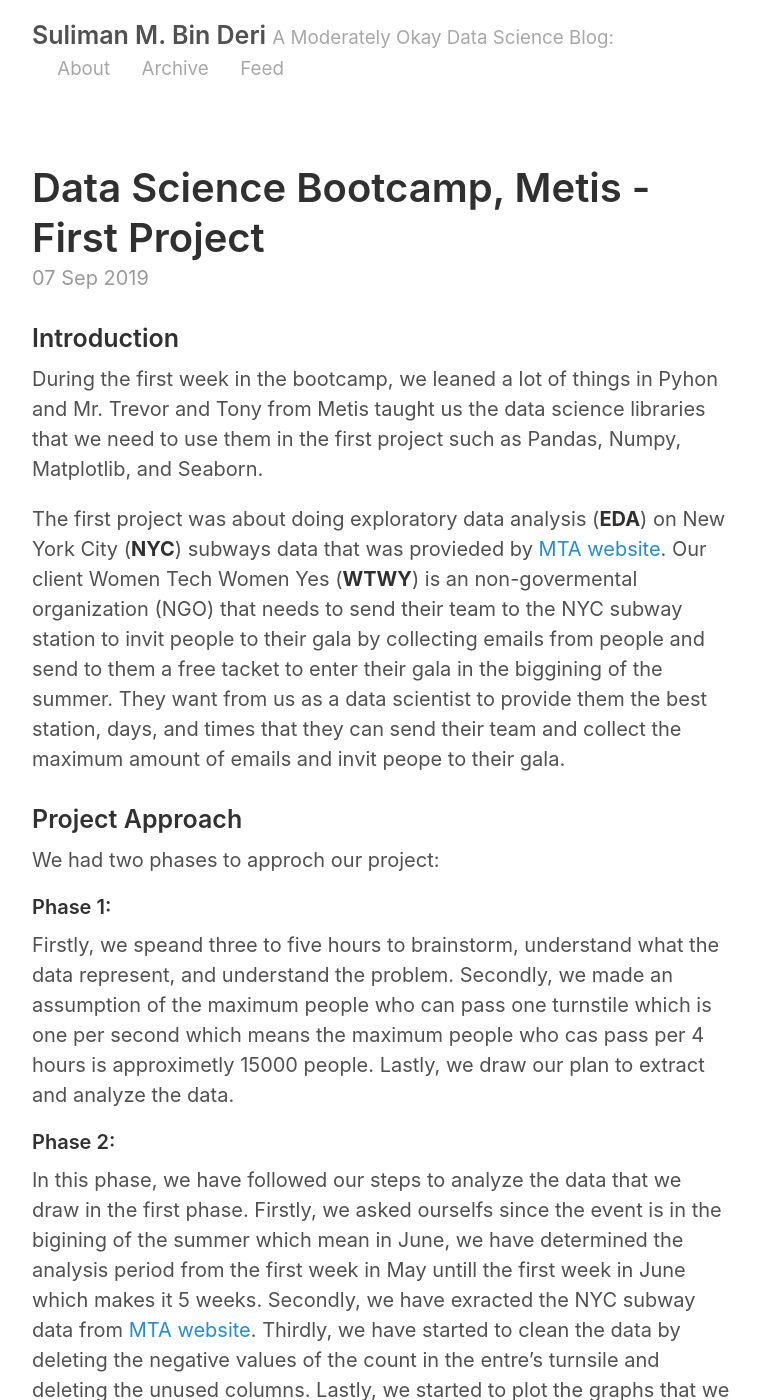
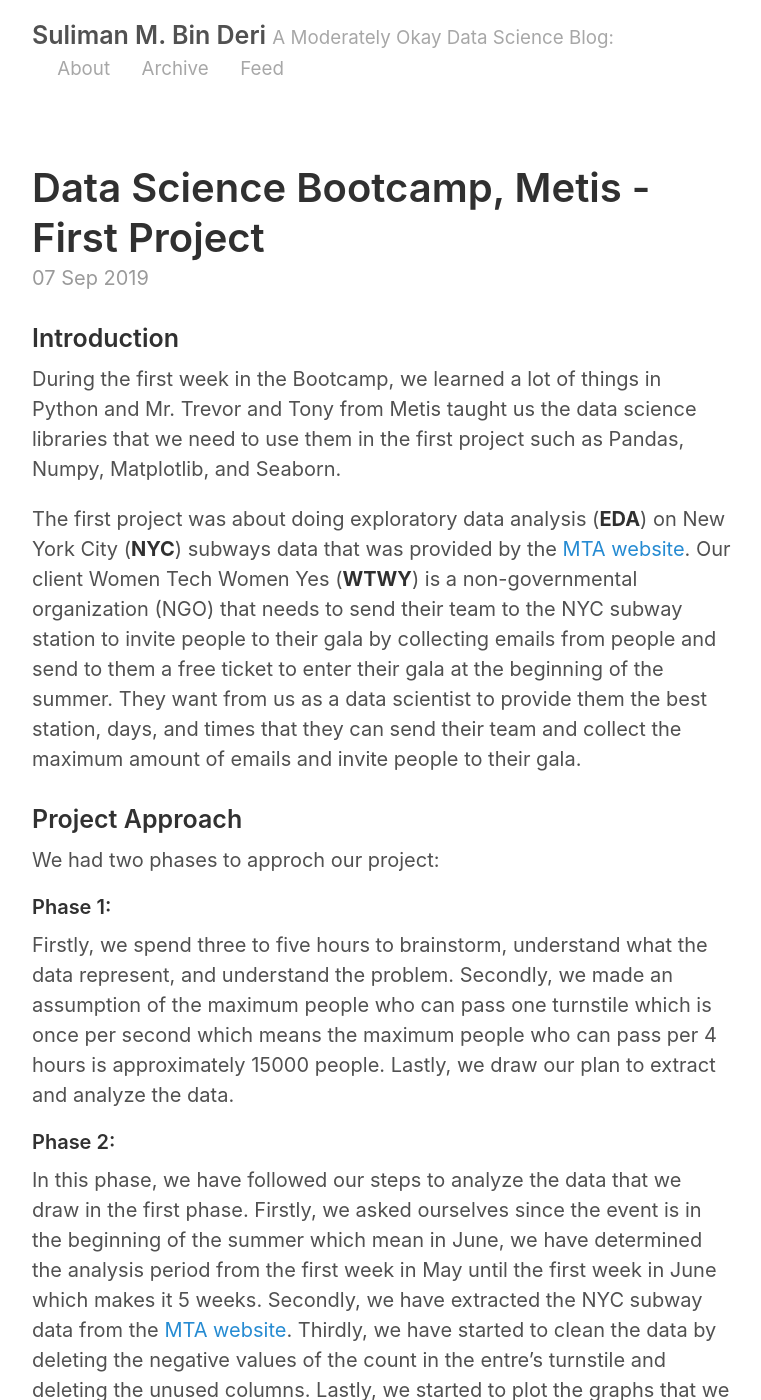
Before and after one commit to SulimanMD/SulimanMD.github.io, a Jekyll site: the page built from _posts/2019-09-07-Suliman-blog.md, in a window 1280 px wide and 1400 px high. Shown: the whole window, without its empty margins (258-1019 px from the left). Built offline with Jekyll 4.4.1, drawn with Linux system fonts in a browser that asks for light colours; some of the changed text lies outside the part shown.

Commit message:
Fifth  commit

```diff
--- a/_posts/2019-09-07-Suliman-blog.md
+++ b/_posts/2019-09-07-Suliman-blog.md
@@ -4,11 +4,9 @@ title: Data Science Bootcamp, Metis - First Project
 ---
 ### Introduction
 
-During the first week in the bootcamp, we leaned a lot of things in Pyhon and Mr. Trevor and Tony from Metis taught us the data science libraries that we need to use them in the first project such as Pandas, Numpy, Matplotlib, and Seaborn.
+During the first week in the Bootcamp, we learned a lot of things in Python and Mr. Trevor and Tony from Metis taught us the data science libraries that we need to use them in the first project such as Pandas, Numpy, Matplotlib, and Seaborn.
 
-
-The first project was about doing exploratory data analysis (**EDA**) on New York City (**NYC**) subways data that was provieded by [MTA website](http://web.mta.info/maps/submap.html). Our client Women Tech Women Yes (**WTWY**) is an non-govermental organization (NGO) that needs to send their team to the NYC subway station to invit people to their gala by collecting emails from people and send to them a free tacket to enter their gala in the biggining of the summer. They want from us as a data scientist to provide them the best station, days, and times that they can send their team and collect the maximum amount of emails and invit peope to their gala.
-
+The first project was about doing exploratory data analysis (**EDA**) on New York City (**NYC**) subways data that was provided by the  [MTA website](http://web.mta.info/maps/submap.html). Our client Women Tech Women Yes (**WTWY**) is a non-governmental organization (NGO) that needs to send their team to the NYC subway station to invite people to their gala by collecting emails from people and send to them a free ticket to enter their gala at the beginning of the summer. They want from us as a data scientist to provide them the best station, days, and times that they can send their team and collect the maximum amount of emails and invite people to their gala.
 
 ### Project Approach
 
@@ -16,21 +14,20 @@ We had two phases to approch our project:
 
 #### Phase 1:
 
-Firstly, we speand three to five hours to brainstorm, understand what the data represent, and understand the problem. Secondly, we made an assumption of the maximum people who can pass one turnstile which is one per second which means the maximum people who cas pass per 4 hours is approximetly 15000 people. Lastly, we draw our plan to extract and analyze the data.
+Firstly, we spend three to five hours to brainstorm, understand what the data represent, and understand the problem. Secondly, we made an assumption of the maximum people who can pass one turnstile which is once per second which means the maximum people who can pass per 4 hours is approximately 15000 people. Lastly, we draw our plan to extract and analyze the data.
 
 
 #### Phase 2:
 
-In this phase, we have followed our steps to analyze the data that we draw in the first phase. Firstly, we asked ourselfs since the event is in the bigining of the summer which mean in June, we have determined the analysis period from the first week in May untill the first week in June which makes it 5 weeks. Secondly, we have exracted the NYC subway data from [MTA website](http://web.mta.info/maps/submap.html). Thirdly, we have started to clean the data by deleting the negative values of the count in the entre's turnsile and deleting the unused columns. Lastly, we started to plot the graphs that we need to derive our insight then, we provided the client with our recommendation which contains the best station, days, and times that they can send their team to invit people.
-
+In this phase, we have followed our steps to analyze the data that we draw in the first phase. Firstly, we asked ourselves since the event is in the beginning of the summer which mean in June, we have determined the analysis period from the first week in May until the first week in June which makes it 5 weeks. Secondly, we have extracted the NYC subway data from the [MTA website](http://web.mta.info/maps/submap.html). Thirdly, we have started to clean the data by deleting the negative values of the count in the entre's turnstile and deleting the unused columns. Lastly, we started to plot the graphs that we need to derive our insight then, we provided the client with our recommendation which contains the best station, days, and times that they can send their team to invite people.
 
 
 ### Analysis and Recommendations
 
-The below graphs show the average daily inflows and outflows of the five weeks period that we choised, the top stations in term of volume, and the average per station inflows for each day of the week.
+The below graphs show the average daily inflows and outflows of the five weeks period that we choose, the top stations in terms of volume, and the average per station inflows for each day of the week.
 
 ![Image test]({{ site.url }}/images/avg_inflow_outflow.png)
 ![Image test]({{ site.url }}/images/Top_5.png)
 ![Image test]({{ site.url }}/images/Average_per_station.png)
 
-Firstly, we noticed from the first figure above that the best days of the week to send the team are Wednesday, Thursday, and Friday. Secondly, from the second figure above we can clearly see that the top three stations in term of volume are 34 ST-PENN STA, GRD CNTRL-42 ST, and 34 ST-HERALD SQ. Lastly, we can see the average daily volume for each day with respect to the time. We noticed that in Friday trend between 5 and 7 there is a garbage data.
+Firstly, we noticed from the first figure above that the best days of the week to send the team are Wednesday, Thursday, and Friday. Secondly, from the second figure above we can clearly see that the top three stations in terms of the volume are 34 ST-PENN STA, GRD CNTRL-42 ST, and 34 ST-HERALD SQ. Lastly, we can see the average daily volume for each day with respect to the time. We noticed that in Friday trend between 5 and 7 there is a garbage data.
```
